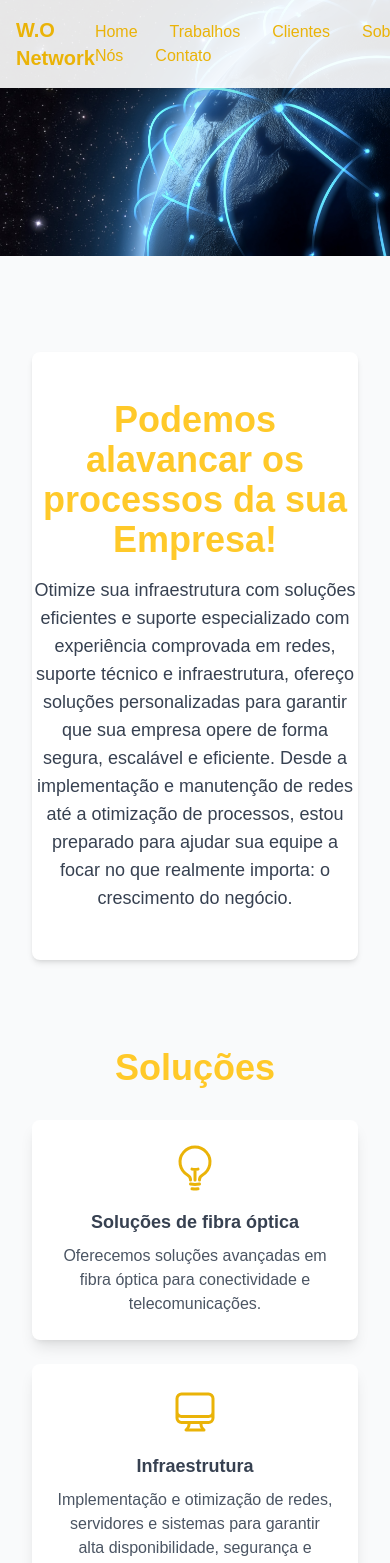
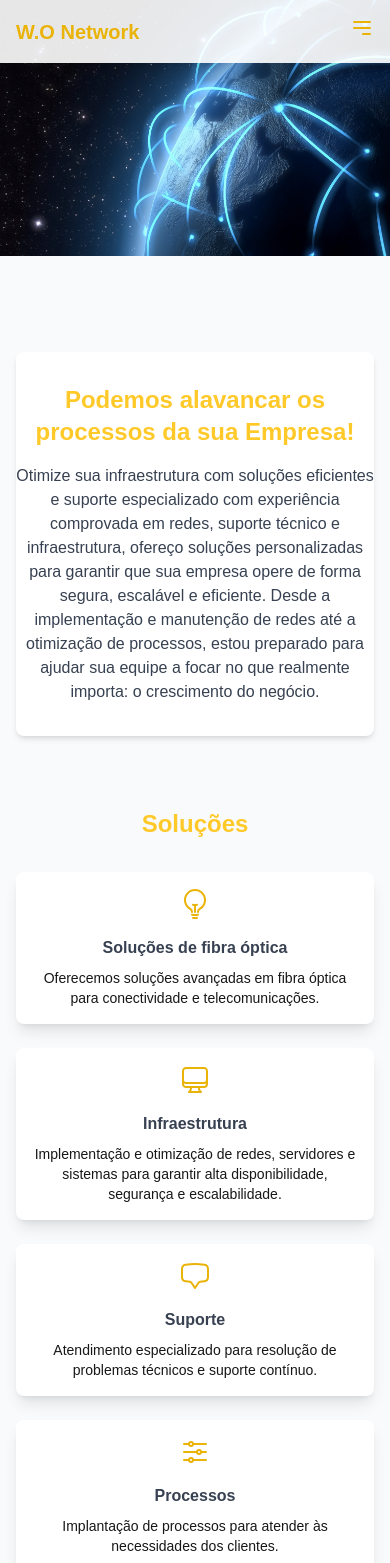
Before and after one commit to Okaada/wo-network, a Next.js app: page / in a window 390 px wide. Shown: the top 1563 px of the page. Built offline with nearby package versions, Linux system fonts and the light colour scheme.

Commit message:
responsive site

```diff
--- a/src/app/layout.tsx
+++ b/src/app/layout.tsx
@@ -14,8 +14,8 @@ const geistMono = localFont({
 });
 
 export const metadata: Metadata = {
-  title: "Create Next App",
-  description: "Generated by create next app",
+  title: "W.O Network",
+  description: "A Solução para seu neg",
 };
 
 export default function RootLayout({
--- a/src/app/page.tsx
+++ b/src/app/page.tsx
@@ -19,7 +19,16 @@ const CompanyPage = () => {
             <div className="text-xl font-bold text-yellow-500">
               W.O Network
             </div>
-            <div className="space-x-8">
+            {/* Menu hambúrguer */}
+            <div className="md:hidden">
+              <button className="text-yellow-500 hover:text-yellow-600">
+                <svg className="w-6 h-6" fill="none" stroke="currentColor" viewBox="0 0 24 24" xmlns="http://www.w3.org/2000/svg">
+                  <path strokeLinecap="round" strokeLinejoin="round" strokeWidth="2" d="M4 6h16M4 12h16m-7 6h7"></path>
+                </svg>
+              </button>
+            </div>
+            {/* Menu desktop */}
+            <div className="hidden md:flex space-x-8">
               <a href="#apresentacao" className="text-yellow-500 hover:text-yellow-600">Home</a>
               <a href="#trabalhos" className="text-yellow-500 hover:text-yellow-600">Trabalhos</a>
               <a href="#clientes" className="text-yellow-500 hover:text-yellow-600">Clientes</a>
@@ -30,56 +39,49 @@ const CompanyPage = () => {
         </nav>
       </div>
 
-      <div className="space-y-10 p-8 pt-24">
+      <div className="space-y-10 p-4 sm:p-8 pt-24">
         {/* Apresentação da Empresa */}
-        <section id="apresentacao" className="text-center py-12 bg-white shadow-md rounded-lg">
-          <h2 className="text-4xl font-bold" style={{ color: '#ffc929' }}>Podemos alavancar os processos da sua Empresa!</h2>
-          <p className="mt-4 text-lg text-gray-700">Otimize sua infraestrutura com soluções eficientes e suporte especializado
-            com experiência comprovada em redes, suporte técnico e infraestrutura, ofereço soluções personalizadas para garantir que sua empresa opere de forma segura, escalável e eficiente.
-            Desde a implementação e manutenção de redes até a otimização de processos, estou preparado para ajudar sua equipe a focar no que realmente importa: o crescimento do negócio.</p>
+        <section id="apresentacao" className="text-center py-8 sm:py-12 bg-white shadow-md rounded-lg">
+          <h2 className="text-2xl sm:text-4xl font-bold" style={{ color: '#ffc929' }}>Podemos alavancar os processos da sua Empresa!</h2>
+          <p className="mt-4 text-base sm:text-lg text-gray-700">Otimize sua infraestrutura com soluções eficientes e suporte especializado com experiência comprovada em redes, suporte técnico e infraestrutura, ofereço soluções personalizadas para garantir que sua empresa opere de forma segura, escalável e eficiente. Desde a implementação e manutenção de redes até a otimização de processos, estou preparado para ajudar sua equipe a focar no que realmente importa: o crescimento do negócio.</p>
         </section>
 
         {/* Trabalhos oferecidos */}
-        <section id="trabalhos" className="py-12">
-          <h2 className="text-4xl font-bold text-center" style={{ color: '#ffc929' }}>Soluções</h2>
+        <section id="trabalhos" className="py-8 sm:py-12">
+          <h2 className="text-2xl sm:text-4xl font-bold text-center" style={{ color: '#ffc929' }}>Soluções</h2>
           <ul className="grid grid-cols-1 sm:grid-cols-2 lg:grid-cols-4 gap-6 mt-8">
-            <li className="bg-white p-6 rounded-lg shadow-lg flex flex-col items-center text-center">
-              <LightBulbIcon className="h-12 w-12 text-yellow-500 mb-4" />
-              <span className="font-bold text-lg text-gray-700">Soluções de fibra óptica</span>
-              <p className="mt-2 text-gray-600">Oferecemos soluções avançadas em fibra óptica para conectividade e telecomunicações.</p>
+            <li className="bg-white p-4 sm:p-6 rounded-lg shadow-lg flex flex-col items-center text-center">
+              <LightBulbIcon className="h-8 sm:h-12 w-8 sm:w-12 text-yellow-500 mb-4" />
+              <span className="font-bold text-base sm:text-lg text-gray-700">Soluções de fibra óptica</span>
+              <p className="mt-2 text-sm sm:text-gray-600">Oferecemos soluções avançadas em fibra óptica para conectividade e telecomunicações.</p>
             </li>
-            <li className="bg-white p-6 rounded-lg shadow-lg flex flex-col items-center text-center">
-              <ComputerDesktopIcon className="h-12 w-12 text-yellow-500 mb-4" />
-              <span className="font-bold text-lg text-gray-700">Infraestrutura</span>
-              <p className="mt-2 text-gray-600">Implementação e otimização de redes, servidores e sistemas para garantir alta disponibilidade, segurança e escalabilidade. </p>
+            <li className="bg-white p-4 sm:p-6 rounded-lg shadow-lg flex flex-col items-center text-center">
+              <ComputerDesktopIcon className="h-8 sm:h-12 w-8 sm:w-12 text-yellow-500 mb-4" />
+              <span className="font-bold text-base sm:text-lg text-gray-700">Infraestrutura</span>
+              <p className="mt-2 text-sm sm:text-gray-600">Implementação e otimização de redes, servidores e sistemas para garantir alta disponibilidade, segurança e escalabilidade.</p>
             </li>
-            <li className="bg-white p-6 rounded-lg shadow-lg flex flex-col items-center text-center">
-              <ChatBubbleBottomCenterIcon className="h-12 w-12 text-yellow-500 mb-4" />
-              <span className="font-bold text-lg text-gray-700">Suporte</span>
-              <p className="mt-2 text-gray-600">Atendimento especializado para resolução de problemas técnicos e suporte contínuo.</p>
+            <li className="bg-white p-4 sm:p-6 rounded-lg shadow-lg flex flex-col items-center text-center">
+              <ChatBubbleBottomCenterIcon className="h-8 sm:h-12 w-8 sm:w-12 text-yellow-500 mb-4" />
+              <span className="font-bold text-base sm:text-lg text-gray-700">Suporte</span>
+              <p className="mt-2 text-sm sm:text-gray-600">Atendimento especializado para resolução de problemas técnicos e suporte contínuo.</p>
             </li>
-            <li className="bg-white p-6 rounded-lg shadow-lg flex flex-col items-center text-center">
-              <AdjustmentsHorizontalIcon className="h-12 w-12 text-yellow-500 mb-4" />
-              <span className="font-bold text-lg text-gray-700">Processos</span>
-              <p className="mt-2 text-gray-600">Implantação de processos para atender às necessidades dos clientes.</p>
+            <li className="bg-white p-4 sm:p-6 rounded-lg shadow-lg flex flex-col items-center text-center">
+              <AdjustmentsHorizontalIcon className="h-8 sm:h-12 w-8 sm:w-12 text-yellow-500 mb-4" />
+              <span className="font-bold text-base sm:text-lg text-gray-700">Processos</span>
+              <p className="mt-2 text-sm sm:text-gray-600">Implantação de processos para atender às necessidades dos clientes.</p>
             </li>
           </ul>
         </section>
 
         {/* Sobre Nós */}
-        <section id="sobre" className="py-12">
-          <h2 className="text-4xl font-bold text-center" style={{ color: '#ffc929' }}>Sobre Nós</h2>
-          <p className="mt-4 text-lg text-center max-w-4xl mx-auto text-gray-700">A W.O Network foi fundada em 3 de agosto de 2000 com a missão de se tornar uma companhia com foco singular na simplificação dos serviços de tecnologia da informação.
-            A visão neste momento é construir uma empresa que não só apoia, mas também promove o crescimento de nossos clientes.
-            Oferecemos soluções tecnológicas e equipe altamente qualificada para execução dos mais variados projetos como: Conectorização Óptica, Fusão, Certificação, Cabeamento Estruturado, Organização de Racks, Manutenção em Computadores, Banco de Dados, Consultoria em Ambientes Windows e Linux e muitos outros.
-            <br></br>
-            Nossa missão é promover soluções robustas e disponibilizar o melhor custo benefício, desempenhando nossos projetos com foco no crescimento de nossos clientes.
-          </p>
+        <section id="sobre" className="py-8 sm:py-12">
+          <h2 className="text-2xl sm:text-4xl font-bold text-center" style={{ color: '#ffc929' }}>Sobre Nós</h2>
+          <p className="mt-4 text-base sm:text-lg text-center max-w-2xl sm:max-w-4xl mx-auto text-gray-700">A W.O Network foi fundada em 3 de agosto de 2000 com a missão de se tornar uma companhia com foco singular na simplificação dos serviços de tecnologia da informação. A visão neste momento é construir uma empresa que não só apoia, mas também promove o crescimento de nossos clientes. Oferecemos soluções tecnológicas e equipe altamente qualificada para execução dos mais variados projetos como: Conectorização Óptica, Fusão, Certificação, Cabeamento Estruturado, Organização de Racks, Manutenção em Computadores, Banco de Dados, Consultoria em Ambientes Windows e Linux e muitos outros. Nossa missão é promover soluções robustas e disponibilizar o melhor custo benefício, desempenhando nossos projetos com foco no crescimento de nossos clientes.</p>
         </section>
 
         {/* Formulário de Contato */}
-        <section id="contato" className="py-12 bg-white shadow-md rounded-lg">
-          <h2 className="text-4xl font-bold text-center" style={{ color: '#ffc929' }}>Contato para Orçamentos</h2>
+        <section id="contato" className="py-8 sm:py-12 bg-white shadow-md rounded-lg">
+          <h2 className="text-2xl sm:text-4xl font-bold text-center" style={{ color: '#ffc929' }}>Contato para Orçamentos</h2>
           <form className="max-w-lg mx-auto mt-8 space-y-6">
             <div>
               <label className="block text-sm font-medium text-gray-700">Nome</label>
@@ -88,6 +90,10 @@ const CompanyPage = () => {
             <div>
               <label className="block text-sm font-medium text-gray-700">Email</label>
               <input type="email" className="mt-1 block w-full p-2 border rounded-lg" placeholder="Seu email" />
+            </div>
+            <div>
+              <label className="block text-sm font-medium text-gray-700">Telefone</label>
+              <input type="tel" className="mt-1 block w-full p-2 border rounded-lg" placeholder="Seu telefone" />
             </div>
             <div>
               <label className="block text-sm font-medium text-gray-700">Mensagem</label>
```
